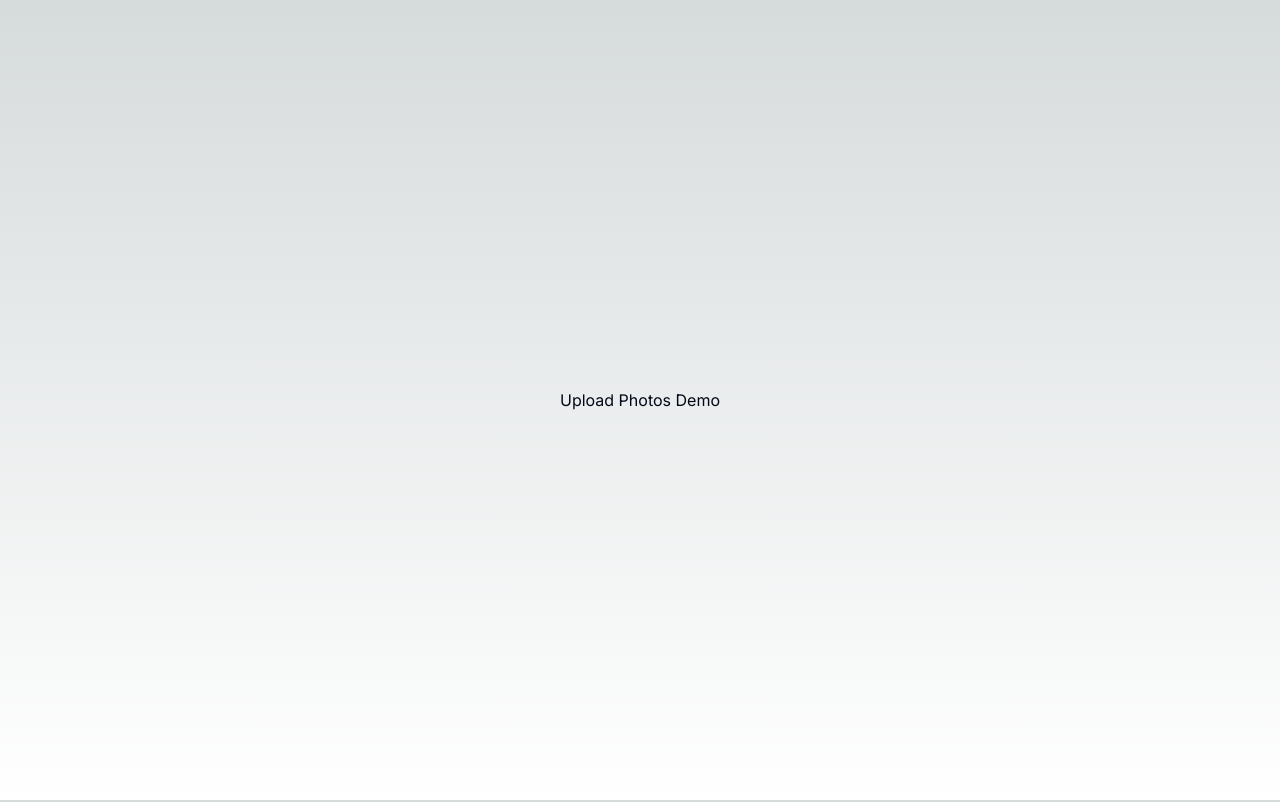
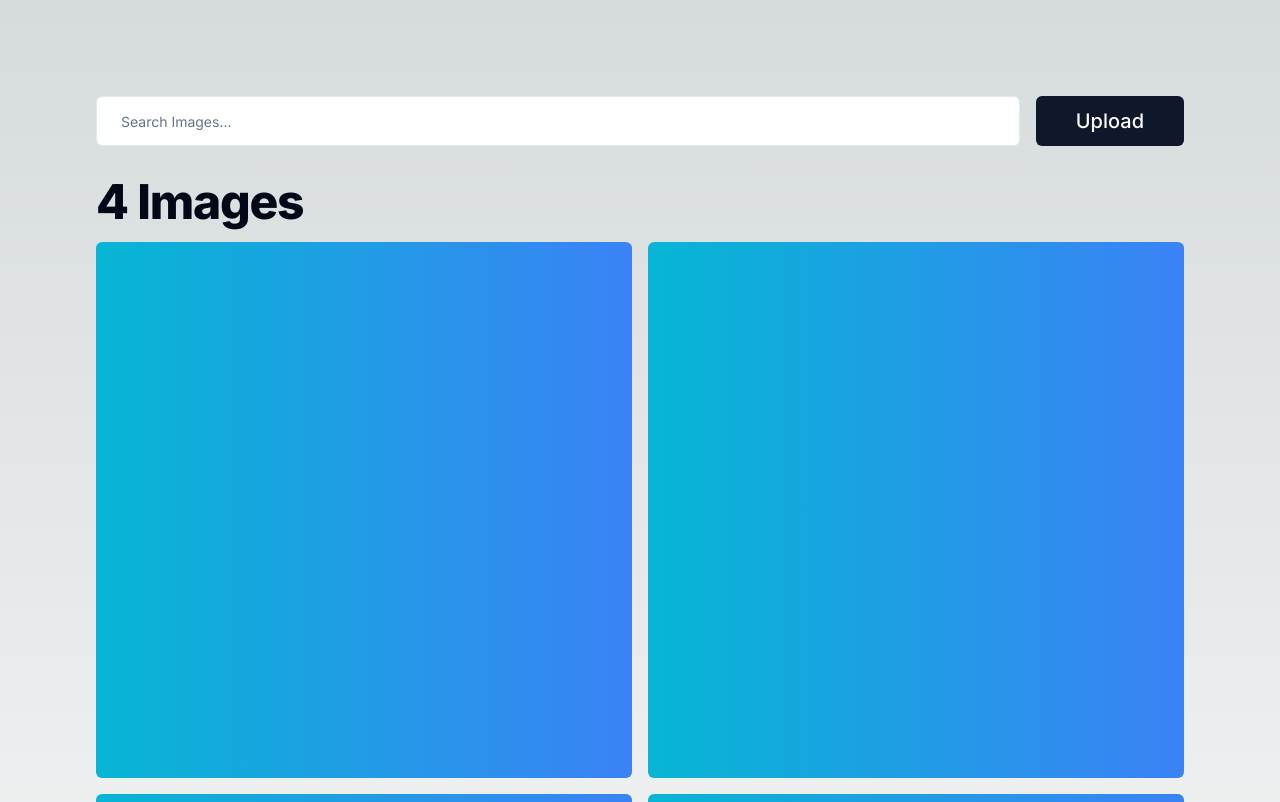
Before and after one commit to Dannymx/upload-photos-demo, a Next.js app: page / in a window 1280 px wide. Shown: the top 802 px of the page. Built offline with nearby package versions, Linux system fonts and the light colour scheme.

Commit message:
feat: add basic UI components to home page

```diff
--- a/app/page.tsx
+++ b/app/page.tsx
@@ -1,7 +1,30 @@
+import { Button } from "@/components/ui/button";
+import { Card } from "@/components/ui/card";
+import { Input } from "@/components/ui/input";
+
 export default function Home() {
   return (
-    <main className="flex min-h-screen items-center justify-center p-24">
-      <h1>Upload Photos Demo</h1>
+    <main className="container flex min-h-screen flex-col gap-8 p-24">
+      <div className="flex flex-row gap-4">
+        <div className="w-1/2 grow">
+          <Input className="p-6" type="text" placeholder="Search Images..." />
+        </div>
+        <div className="flex items-center justify-end">
+          <Button className="h-full px-10 text-xl">Upload</Button>
+        </div>
+      </div>
+      <div className="flex flex-col gap-4">
+        <h1 className="scroll-m-20 text-4xl font-extrabold tracking-tight lg:text-5xl">
+          4 Images
+        </h1>
+
+        <div className="grid grid-cols-2 grid-rows-2 gap-4">
+          <Card />
+          <Card />
+          <Card />
+          <Card />
+        </div>
+      </div>
     </main>
   );
 }
--- /dev/null
+++ b/components/ui/aspect-ratio.tsx
@@ -0,0 +1,7 @@
+"use client";
+
+import * as AspectRatioPrimitive from "@radix-ui/react-aspect-ratio";
+
+const AspectRatio = AspectRatioPrimitive.Root;
+
+export { AspectRatio };
--- /dev/null
+++ b/components/ui/button.tsx
@@ -0,0 +1,56 @@
+import { forwardRef } from "react";
+import { Slot } from "@radix-ui/react-slot";
+import { cva, type VariantProps } from "class-variance-authority";
+
+import { cn } from "@/lib/utils";
+
+const buttonVariants = cva(
+  "inline-flex items-center justify-center rounded-md text-sm font-medium ring-offset-background transition-colors focus-visible:outline-none focus-visible:ring-2 focus-visible:ring-ring focus-visible:ring-offset-2 disabled:pointer-events-none disabled:opacity-50",
+  {
+    variants: {
+      variant: {
+        default: "bg-primary text-primary-foreground hover:bg-primary/90",
+        destructive:
+          "bg-destructive text-destructive-foreground hover:bg-destructive/90",
+        outline:
+          "border border-input bg-background hover:bg-accent hover:text-accent-foreground",
+        secondary:
+          "bg-secondary text-secondary-foreground hover:bg-secondary/80",
+        ghost: "hover:bg-accent hover:text-accent-foreground",
+        link: "text-primary underline-offset-4 hover:underline",
+      },
+      size: {
+        default: "h-10 px-4 py-2",
+        sm: "h-9 rounded-md px-3",
+        lg: "h-11 rounded-md px-8",
+        icon: "h-10 w-10",
+      },
+    },
+    defaultVariants: {
+      variant: "default",
+      size: "default",
+    },
+  },
+);
+
+export interface ButtonProps
+  extends React.ButtonHTMLAttributes<HTMLButtonElement>,
+    VariantProps<typeof buttonVariants> {
+  asChild?: boolean;
+}
+
+const Button = forwardRef<HTMLButtonElement, ButtonProps>(
+  ({ className, variant, size, asChild = false, ...props }, ref) => {
+    const Comp = asChild ? Slot : "button";
+    return (
+      <Comp
+        className={cn(buttonVariants({ variant, size, className }))}
+        ref={ref}
+        {...props}
+      />
+    );
+  },
+);
+Button.displayName = "Button";
+
+export { Button, buttonVariants };
--- /dev/null
+++ b/components/ui/card.tsx
@@ -0,0 +1,11 @@
+"use client";
+
+import { AspectRatio } from "@radix-ui/react-aspect-ratio";
+
+const Card = () => (
+  <AspectRatio ratio={1 / 1}>
+    <div className="h-full w-full rounded-md bg-gradient-to-r from-cyan-500 to-blue-500" />
+  </AspectRatio>
+);
+
+export { Card };
--- /dev/null
+++ b/components/ui/input.tsx
@@ -0,0 +1,24 @@
+import type { InputHTMLAttributes } from "react";
+import { forwardRef } from "react";
+
+import { cn } from "@/lib/utils";
+
+export interface InputProps extends InputHTMLAttributes<HTMLInputElement> {}
+
+const Input = forwardRef<HTMLInputElement, InputProps>(
+  ({ className, type, ...props }, ref) => (
+    <input
+      type={type}
+      className={cn(
+        "flex h-10 w-full rounded-md border border-input bg-background px-3 py-2 text-sm ring-offset-background file:border-0 file:bg-transparent file:text-sm file:font-medium placeholder:text-muted-foreground focus-visible:outline-none focus-visible:ring-2 focus-visible:ring-ring focus-visible:ring-offset-2 disabled:cursor-not-allowed disabled:opacity-50",
+        className,
+      )}
+      ref={ref}
+      {...props}
+    />
+  ),
+);
+
+Input.displayName = "Input";
+
+export { Input };
--- a/package.json
+++ b/package.json
@@ -11,6 +11,8 @@
     "check-types": "tsc --noEmit --pretty"
   },
   "dependencies": {
+    "@radix-ui/react-aspect-ratio": "1.0.3",
+    "@radix-ui/react-slot": "1.0.2",
     "class-variance-authority": "0.7.0",
     "clsx": "2.0.0",
     "lucide-react": "0.284.0",
```
Also changed, not shown: 1 other file (tests, documents, lock files or other folders).
